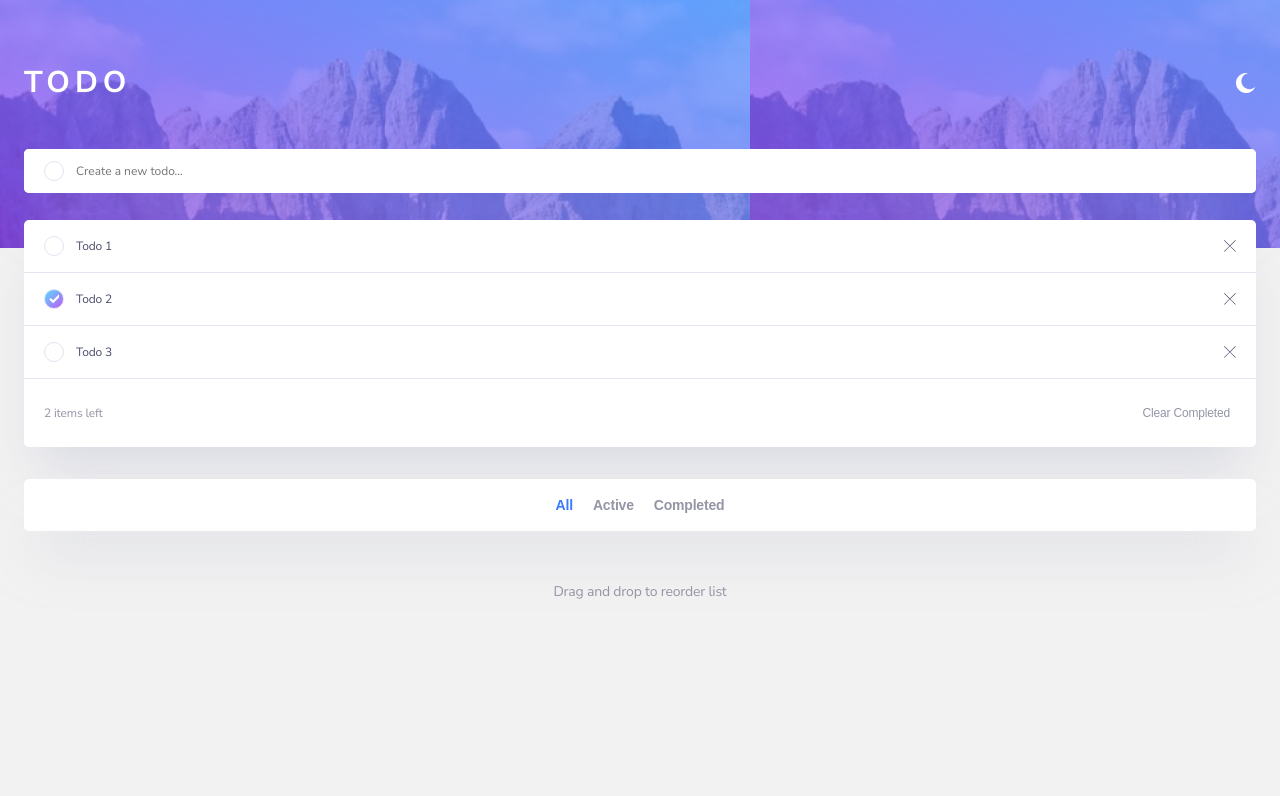
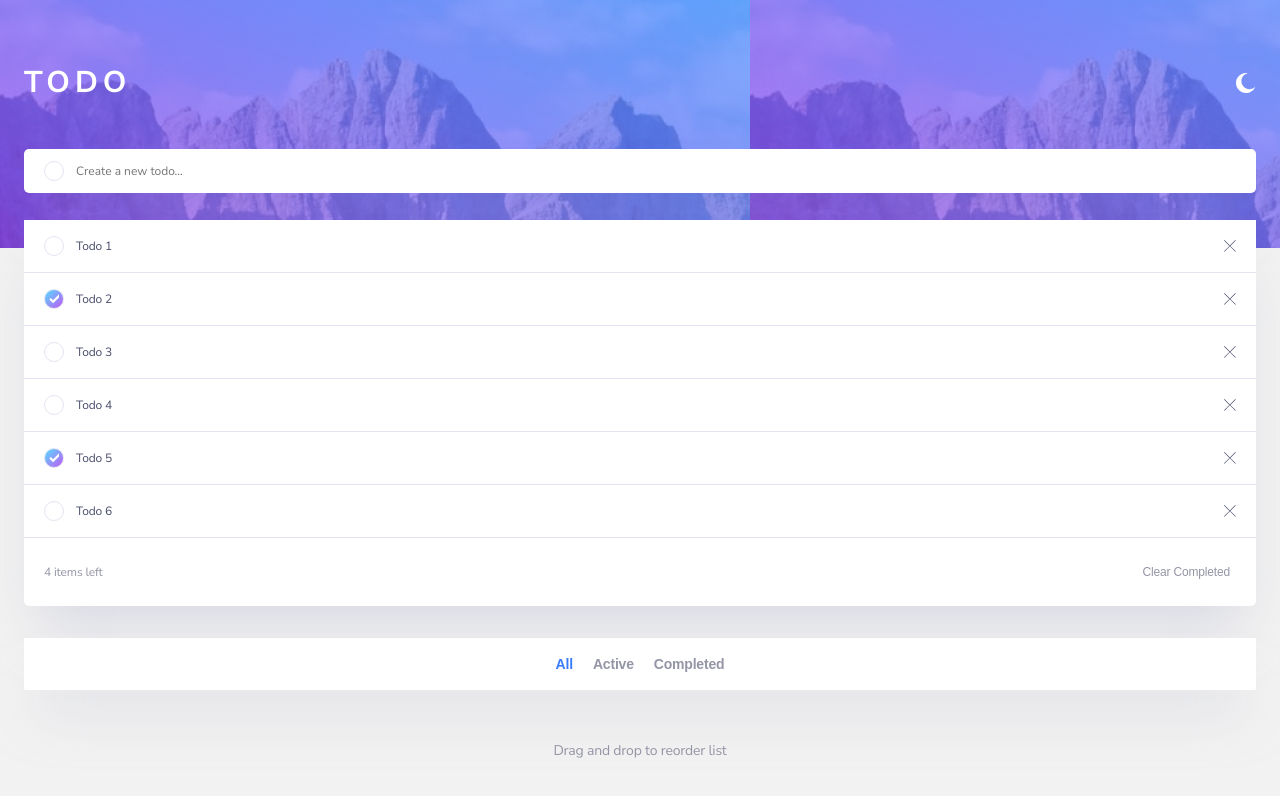
Before and after one commit to ChorniyIgor/Todo-list, a React (Create React App) app: page / in a window 1280 px wide. Shown: the top 796 px of the page. Built offline with nearby package versions, Linux system fonts and the light colour scheme.

Commit message:
added drag and drop

```diff
--- a/src/UI/Card/Card.module.css
+++ b/src/UI/Card/Card.module.css
@@ -1,5 +1,4 @@
 .Card {
-  background: #ffffff;
   box-shadow: 0px 35px 50px -15px rgba(194, 195, 214, 0.5);
   border-radius: 5px;
 }
--- a/src/components/Filter/Filter.module.css
+++ b/src/components/Filter/Filter.module.css
@@ -1,6 +1,7 @@
 .Filter {
   position: relative;
   top: -40px;
+  background: white;
 }
 
 .FilterBtns {
--- a/src/components/TodoList/TodoItem/TodoItem.jsx
+++ b/src/components/TodoList/TodoItem/TodoItem.jsx
@@ -1,10 +1,23 @@
 import styles from "./TodoItem.module.css";
 import Checkbox from "../../../UI/Checkbox/Checkbox";
 import { useDispatch } from "react-redux";
-import { removeTodo, toggleTodoStatus } from "../../../store/actions/todos";
+import { useState } from "react";
+import {
+  removeTodo,
+  replaceTodoItems,
+  toggleTodoStatus,
+} from "../../../store/actions/todos";
 
 const TodoItem = (props) => {
   const dispatch = useDispatch();
+
+  const { draggedCardId, setDraggedCardId } = props;
+
+  const [isDragOverItem, setIsDragOverItem] = useState({
+    value: false,
+    isFromTopToBottonDirection: false,
+  });
+  const [isDraged, setIsDraged] = useState(false);
 
   const onTodoItemClickHandler = (id) => {
     dispatch(toggleTodoStatus(id));
@@ -14,17 +27,80 @@ const TodoItem = (props) => {
     evt.stopPropagation();
     dispatch(removeTodo(id));
   };
+
+  const onDragStartHandler = (cardId, evt) => {
+    setDraggedCardId(cardId);
+    setIsDraged(true);
+  };
+
+  const onDragEndHandler = (evt) => {
+    setIsDraged(false);
+  };
+  const onDragLeaveHandler = (evt) => {
+    if (evt.target.tagName === "DIV") {
+      setIsDragOverItem({
+        value: false,
+        isFromTopToBottonDirection: false,
+      });
+    }
+  };
+  const onDragOverHandler = (cardId, evt) => {
+    evt.preventDefault();
+    if (cardId !== draggedCardId) {
+      const dragOverElementPosiiton = props.todosList.findIndex(
+        (todo) => todo.id === cardId
+      );
+      const draggedElementPosition = props.todosList.findIndex(
+        (todo) => todo.id === draggedCardId
+      );
+      setIsDragOverItem({
+        value: true,
+        isFromTopToBottonDirection:
+          dragOverElementPosiiton > draggedElementPosition,
+      });
+    }
+  };
+  const onDropHandler = (cardId, evt) => {
+    evt.preventDefault();
+    setIsDragOverItem({
+      value: false,
+      isFromTopToBottonDirection: false,
+    });
+    if (draggedCardId !== cardId) {
+      dispatch(replaceTodoItems(draggedCardId, cardId));
+    }
+  };
+
+  const isDragOverItemClass = isDragOverItem.isFromTopToBottonDirection
+    ? styles.DragOver
+    : styles.DragOverReverce;
+
+  let classes = `${isDragOverItem.value && isDragOverItemClass} ${
+    isDraged && styles.Draged
+  }`;
+
   return (
     <li
       draggable="true"
-      className={styles.TodoItem}
+      onDragStart={onDragStartHandler.bind(this, props.todoData.id)}
+      onDragEnd={onDragEndHandler}
+      onDragLeave={onDragLeaveHandler}
+      onDragOver={onDragOverHandler.bind(this, props.todoData.id)}
+      onDrop={onDropHandler.bind(this, props.todoData.id)}
       onClick={onTodoItemClickHandler.bind(null, props.todoData.id)}
+      className={classes}
     >
-      <Checkbox isChecked={props.todoData.isDone} />
-      <p>{props.todoData.title}</p>
-      <button onClick={onRemoveBtnClickHandler.bind(this, props.todoData.id)}>
-        delete
-      </button>
+      <div className={styles.TodoItem}>
+        <div className={styles.TodoItemContent}>
+          <Checkbox isChecked={props.todoData.isDone} />
+          <p>{props.todoData.title}</p>
+          <button
+            onClick={onRemoveBtnClickHandler.bind(this, props.todoData.id)}
+          >
+            delete
+          </button>
+        </div>
+      </div>
     </li>
   );
 };
--- a/src/components/TodoList/TodoItem/TodoItem.module.css
+++ b/src/components/TodoList/TodoItem/TodoItem.module.css
@@ -1,10 +1,34 @@
 .TodoItem {
+  padding-bottom: 0px;
+  transition: all 0.1s;
+  cursor: grab;
+}
+.TodoItemContent {
   display: flex;
   flex-direction: row;
   justify-content: space-between;
   align-items: center;
   padding: 16px 20px;
   border-bottom: 1px solid #e3e4f1;
+  background: white;
+}
+
+.Draged {
+  opacity: 0.5;
+}
+
+.DragOver > div {
+  padding-bottom: 60px;
+  transition: all 0.1s;
+}
+.DragOverReverce > div {
+  padding-top: 60px;
+  transition: all 0.1s;
+}
+
+.TodoItem:first-child {
+  border-top-left-radius: 5px;
+  border-top-right-radius: 5px;
 }
 
 .TodoItem p {
--- a/src/components/TodoList/TodoList.jsx
+++ b/src/components/TodoList/TodoList.jsx
@@ -6,10 +6,13 @@ import { useSelector } from "react-redux";
 import { selectFilteredTodos } from "../../store/selectors/todos";
 import { getFilterValue } from "../../store/selectors/filter";
 import TodoListInfo from "./TodoListInfo/TodoListInfo";
+import { useState } from "react";
 
 const TodoList = () => {
   const filter = useSelector(getFilterValue);
   const todos = useSelector((state) => selectFilteredTodos(state, filter));
+
+  const [draggedCardId, setDraggedCardId] = useState(null);
 
   return (
     <Container className={styles.TodoListContainer}>
@@ -19,7 +22,13 @@ const TodoList = () => {
         )}
         <ul className={styles.TodoList}>
           {todos.map((todo) => (
-            <TodoItem todoData={todo} key={todo.id} />
+            <TodoItem
+              todosList={todos}
+              todoData={todo}
+              key={todo.id}
+              draggedCardId={draggedCardId}
+              setDraggedCardId={setDraggedCardId}
+            />
           ))}
         </ul>
 
--- a/src/components/TodoList/TodoList.module.css
+++ b/src/components/TodoList/TodoList.module.css
@@ -2,6 +2,7 @@
   list-style: none;
   padding: 0;
   margin: 0;
+  background: transparent;
 }
 .TodoListContainer {
   position: relative;
--- a/src/components/TodoList/TodoListInfo/TodoListInfo.module.css
+++ b/src/components/TodoList/TodoListInfo/TodoListInfo.module.css
@@ -3,6 +3,9 @@
   justify-content: space-between;
   align-items: center;
   padding: 16px 20px;
+  background: white;
+  border-bottom-left-radius: 5px;
+  border-bottom-right-radius: 5px;
 }
 
 .TodoListInfo p {
--- a/src/store/actions/todos.js
+++ b/src/store/actions/todos.js
@@ -2,6 +2,7 @@ import {
   ADD_NEW_TODO,
   REMOVE_COMPLEATED_TODO,
   REMOVE_TODO,
+  REPLACE_TODO_ITEMS,
   TOGGLE_TODO_STATUS,
 } from "../consts/todos";
 
@@ -21,3 +22,9 @@ export const removeTodo = (id) => ({
 });
 
 export const removeComplitedTodo = () => ({ type: REMOVE_COMPLEATED_TODO });
+
+export const replaceTodoItems = (firstItemId, secondItemId) => ({
+  type: REPLACE_TODO_ITEMS,
+  firstItemId,
+  secondItemId,
+});
--- a/src/store/consts/todos.js
+++ b/src/store/consts/todos.js
@@ -2,3 +2,4 @@ export const ADD_NEW_TODO = "ADD_NEW_TODO";
 export const REMOVE_TODO = "REMOVE_TODO";
 export const TOGGLE_TODO_STATUS = "TOGGLE_TODO_STATUS";
 export const REMOVE_COMPLEATED_TODO = "REMOVE_COMPLEATED_TODO";
+export const REPLACE_TODO_ITEMS = "REPLACE_TODO_ITEMS";
--- a/src/store/reducers/todos.js
+++ b/src/store/reducers/todos.js
@@ -2,6 +2,7 @@ import {
   ADD_NEW_TODO,
   REMOVE_COMPLEATED_TODO,
   REMOVE_TODO,
+  REPLACE_TODO_ITEMS,
   TOGGLE_TODO_STATUS,
 } from "../consts/todos";
 
@@ -20,6 +21,21 @@ const todosInitialState = [
     title: "Todo 3",
     isDone: false,
     id: 3,
+  },
+  {
+    title: "Todo 4",
+    isDone: false,
+    id: 4,
+  },
+  {
+    title: "Todo 5",
+    isDone: true,
+    id: 5,
+  },
+  {
+    title: "Todo 6",
+    isDone: false,
+    id: 6,
   },
 ];
 
@@ -51,6 +67,19 @@ const todosReducer = (state = todosInitialState, action) => {
       return state.filter((todo) => !todo.isDone);
     }
 
+    case REPLACE_TODO_ITEMS: {
+      const firstItemIdPosition = state.findIndex(
+        (todo) => todo.id === action.firstItemId
+      );
+      const secondItemIdPosition = state.findIndex(
+        (todo) => todo.id === action.secondItemId
+      );
+      const newArray = [...state];
+      newArray.splice(firstItemIdPosition, 1);
+      newArray.splice(secondItemIdPosition, 0, state[firstItemIdPosition]);
+      return newArray;
+    }
+
     default:
       return state;
   }
```
